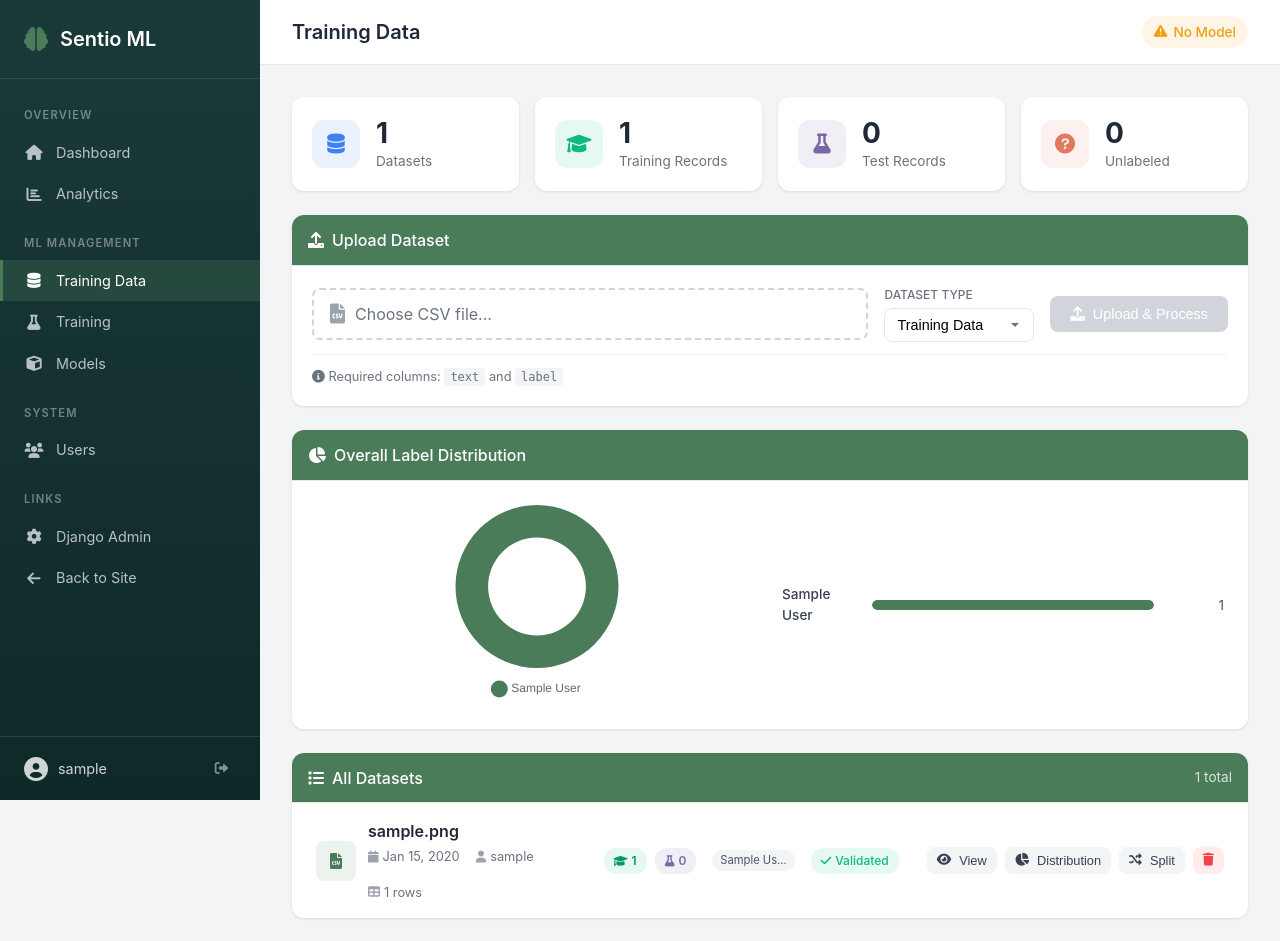
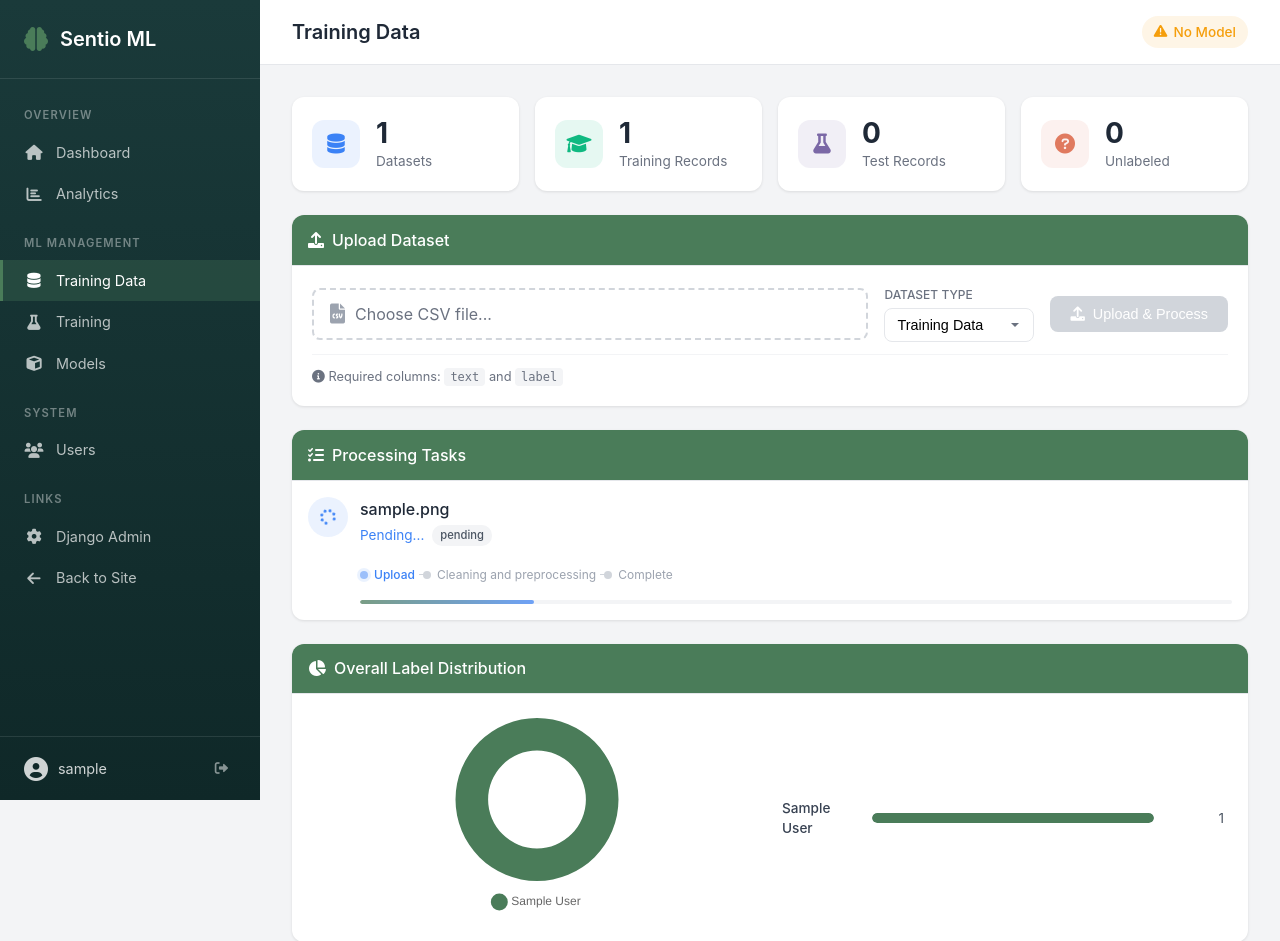
Before and after one commit to clausevilla/Sentio, a Django app: page /management/data/ in a window 1280 px wide. Shown: the top 941 px of the page. Run offline with Django 5.2, Linux system fonts and the light colour scheme; a user stored in the database is signed in; tables that the repository leaves empty hold one stand-in row (values such as "Sample post"); data that the repository does not hold is empty; parts of the project's set-up code (start-up, migrations or seed data) failed here and were passed over.

Commit message:
#16  Pass uploading dataset type to pipeline and resume upload polling on refresh
Former-commit-id: bc45b0da8245c359994850d1514bdd39c3bb64db

```diff
--- a/apps/ml_admin/services.py
+++ b/apps/ml_admin/services.py
@@ -22,16 +22,16 @@ CATEGORY_MAP = {  # Define category mapping
 }
 
 
-def trigger_full_pipeline_in_background(data_upload_id: int):
+def trigger_full_pipeline_in_background(data_upload_id: int, dataset_type: str = 'train'):
     """
     Wrapper to run the pipeline in a separate thread.
     """
-    thread = threading.Thread(target=run_full_pipeline, args=(data_upload_id,))
+    thread = threading.Thread(target=run_full_pipeline, args=(data_upload_id, dataset_type))
     thread.daemon = True
     thread.start()
 
 
-def run_full_pipeline(data_upload_id: int):
+def run_full_pipeline(data_upload_id: int, dataset_type: str = 'train'):
     """
     Function used for interacting through the UI.
 
@@ -66,7 +66,7 @@ def run_full_pipeline(data_upload_id: int):
         # Save clean, preprocessed data to database
         df['text'] = df['text_preprocessed']
         df.reset_index(drop=True, inplace=True)
-        _save_dataset_records(df, upload)
+        _save_dataset_records(df, upload, dataset_type)
         _finalize_upload(upload, len(df))
 
         logger.info(f'Full pipeline finished successfully. Saved {len(df)} rows.')
@@ -200,7 +200,7 @@ def run_preprocessing_only(data_upload_id: int):
         return {'success': False, 'error': error}
 
 
-def _save_dataset_records(df: pd.DataFrame, upload: DataUpload):
+def _save_dataset_records(df: pd.DataFrame, upload: DataUpload, dataset_type: str = 'train'):
     """
     Handles the bulk creation of records.
     """
@@ -219,7 +219,7 @@ def _save_dataset_records(df: pd.DataFrame, upload: DataUpload):
                 depression=row['depression'],
                 suicidal=row['suicidal'],
                 stress=row['stress'],
-                dataset_type='train',
+                dataset_type=dataset_type,
             )
         )
 
--- a/apps/ml_admin/static/ml_admin/js/data.js
+++ b/apps/ml_admin/static/ml_admin/js/data.js
@@ -10,9 +10,17 @@ let activeTasks = {};
 let statusPollingIntervals = {};
 let distModalChart = null;
 
-document.addEventListener('DOMContentLoaded', function() {
+// Display names for dataset types (lowercase value -> display name)
+const DATASET_TYPE_LABELS = {
+    'train': 'Training',
+    'test': 'Test',
+    'unlabeled': 'Unlabeled'
+};
+
+document.addEventListener('DOMContentLoaded', function () {
     initDragAndDrop();
     initLabelDistChart();
+    resumePendingUploads();
 });
 
 // Label Distribution Chart
@@ -31,17 +39,17 @@ function initDragAndDrop() {
     const zone = document.getElementById('uploadZone');
     if (!zone) return;
 
-    zone.addEventListener('dragover', function(e) {
+    zone.addEventListener('dragover', function (e) {
         e.preventDefault();
         zone.classList.add('dragover');
     });
 
-    zone.addEventListener('dragleave', function(e) {
+    zone.addEventListener('dragleave', function (e) {
         e.preventDefault();
         zone.classList.remove('dragover');
     });
 
-    zone.addEventListener('drop', function(e) {
+    zone.addEventListener('drop', function (e) {
         e.preventDefault();
         zone.classList.remove('dragover');
 
@@ -107,6 +115,9 @@ function hideTasksPanel() {
 function addTask(fileName, datasetType, uploadId = null) {
     const taskId = ++taskIdCounter;
 
+    // Get display label for the dataset type
+    const displayLabel = DATASET_TYPE_LABELS[datasetType] || datasetType;
+
     activeTasks[taskId] = {
         id: taskId,
         fileName: fileName,
@@ -128,7 +139,7 @@ function addTask(fileName, datasetType, uploadId = null) {
                 <div class="task-name">${escapeHtml(fileName)}</div>
                 <div class="task-status processing">
                     <span class="task-status-text">Uploading...</span>
-                    <span class="task-type-badge">${datasetType}</span>
+                    <span class="task-type-badge">${displayLabel}</span>
                 </div>
                 <div class="task-stages">
                     <div class="stage-item active" data-stage="upload">
@@ -165,7 +176,7 @@ function updateTaskStage(taskId, stage, statusText = null, progress = null) {
     const taskEl = document.getElementById(`task-${taskId}`);
     if (!taskEl) return;
 
-    const stages = ['upload', 'cleaning and preprocessing', 'complete'];
+    const stages = ['upload', 'cleaning', 'complete'];
     const stageIndex = stages.indexOf(stage);
 
     taskEl.querySelectorAll('.stage-item').forEach((el, i) => {
@@ -283,6 +294,28 @@ function startStatusPolling(taskId, uploadId) {
     }, 2000);
 }
 
+function resumePendingUploads() {
+    if (typeof pendingUploads === 'undefined' || pendingUploads.length === 0) {
+        return;
+    }
+
+    pendingUploads.forEach(upload => {
+        // Create task in UI
+        const taskId = addTask(upload.file_name, upload.status);
+        activeTasks[taskId].uploadId = upload.id;
+
+        // Update stage based on current status
+        if (upload.status === 'processing') {
+            updateTaskStage(taskId, 'cleaning', 'Processing...', 50);
+        } else {
+            updateTaskStage(taskId, 'upload', 'Pending...', 20);
+        }
+
+        // Start polling for this upload
+        startStatusPolling(taskId, upload.id);
+    });
+}
+
 // Upload File
 async function uploadFile() {
     console.log('uploadFile() called');
@@ -343,7 +376,7 @@ async function uploadFile() {
 
 // Delete Dataset
 function deleteDataset(id, name) {
-    confirmAction(`Delete "${name}" and all its records?`, async function() {
+    confirmAction(`Delete "${name}" and all its records?`, async function () {
         const { ok, data } = await apiCall(`/management/api/data/${id}/delete/`, {
             method: 'POST'
         });
--- a/apps/ml_admin/templates/ml_admin/data.html
+++ b/apps/ml_admin/templates/ml_admin/data.html
@@ -263,6 +263,16 @@
         uploadCsv: '{% url "ml_admin:upload_csv" %}'
     };
     const labelDistData = {{ overall_distribution_json|safe }};
+
+    // Pending uploads to resume polling
+    const pendingUploads = [
+        {% for item in uploads %}
+            {% if item.upload.status == 'processing' or item.upload.status == 'pending' %}
+            { id: {{ item.upload.id }}, file_name: '{{ item.upload.file_name }}', status: '{{ item.upload.status }}' },
+            {% endif %}
+        {% endfor %}
+    ];
+
 </script>
 <script src="{% static 'ml_admin/js/data.js' %}"></script>
 {% endblock %}
--- a/apps/ml_admin/views.py
+++ b/apps/ml_admin/views.py
@@ -252,7 +252,7 @@ def upload_csv_api(request):
         )
 
         if PIPELINE_AVAILABLE:
-            trigger_full_pipeline_in_background(upload.id)
+            trigger_full_pipeline_in_background(upload.id, dataset_type)
             return JsonResponse(
                 {
                     'success': True,
```
